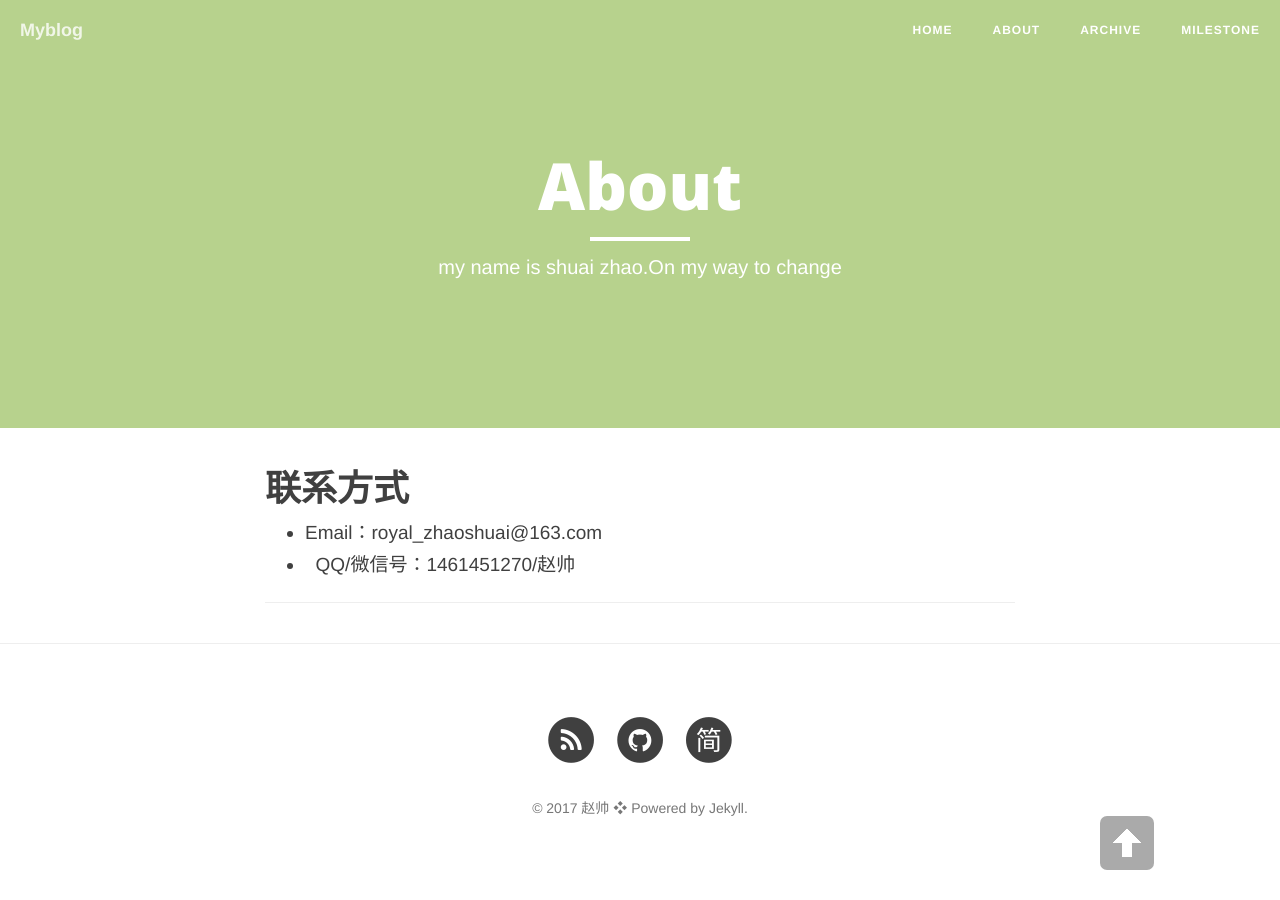
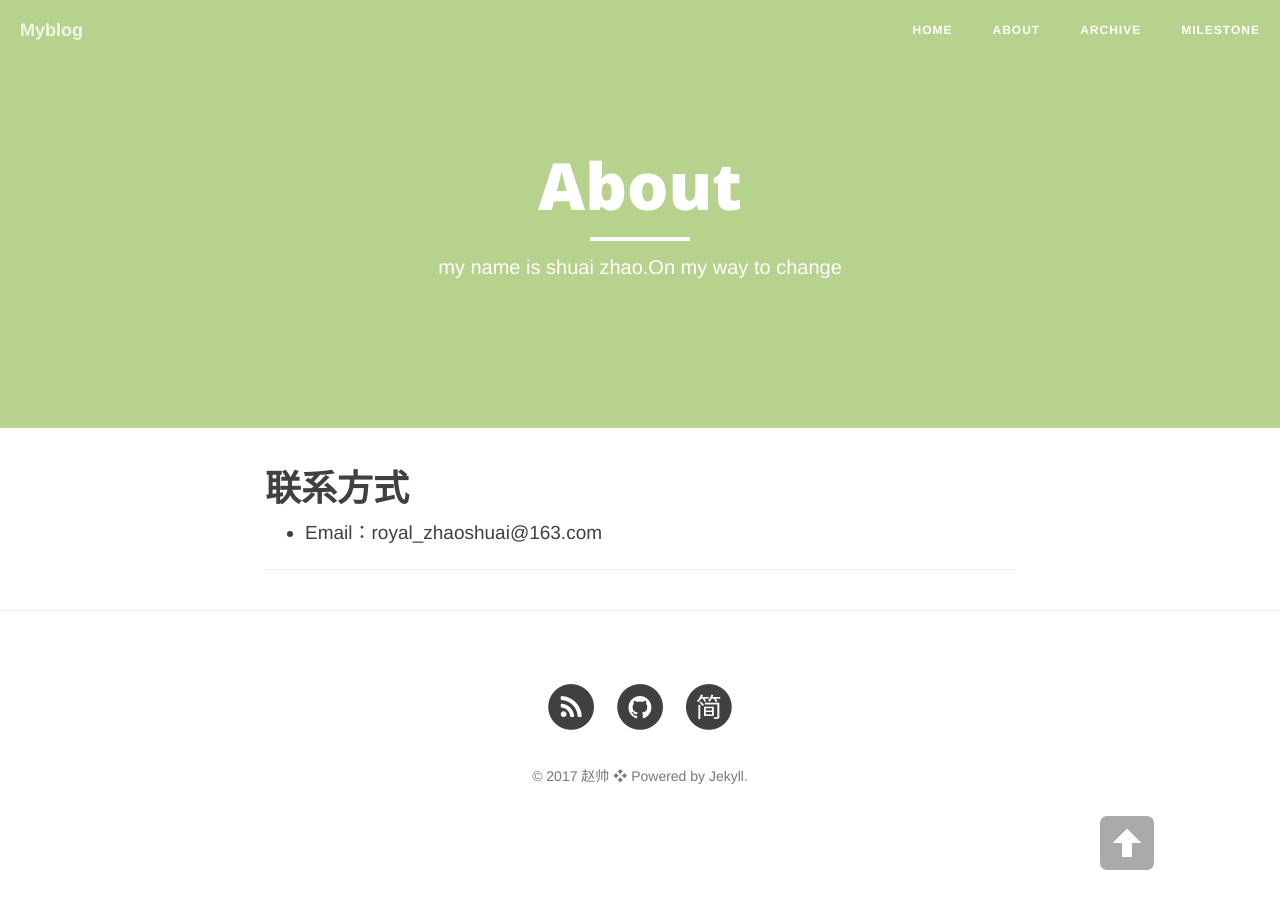
Before and after one commit to royalzhao/royalzhao.github.io, a Jekyll site: the page built from about.md, in a window 1280 px wide. Built offline with Jekyll 4.4.1, drawn with Linux system fonts in a browser that asks for light colours; nearby versions of some CDN libraries.

Commit message:
Update about.md

```diff
--- a/about.md
+++ b/about.md
@@ -11,6 +11,6 @@ header-img: "img/green.jpg"
 # 联系方式
 
 *   Email：royal_zhaoshuai@163.com
-*   QQ/微信号：1461451270/赵帅
+
 
 * * *
```
